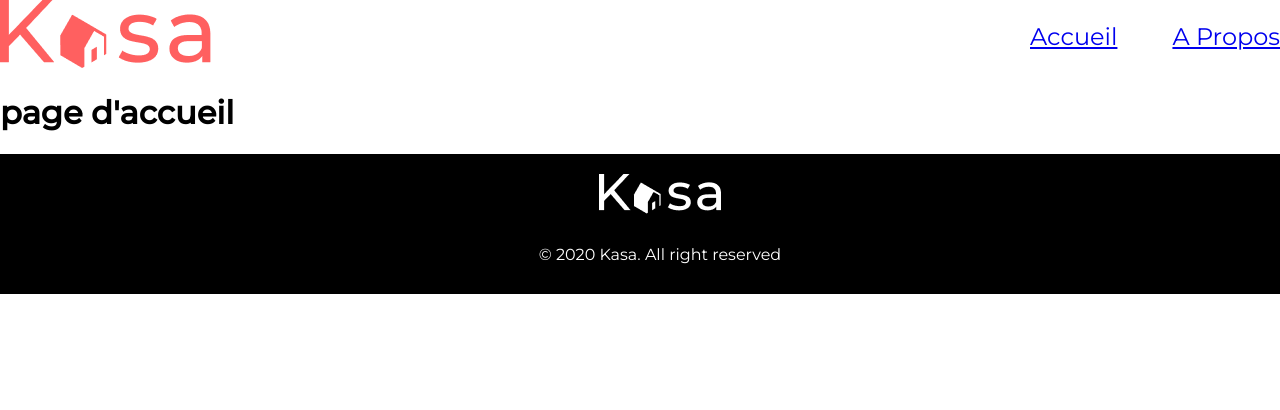
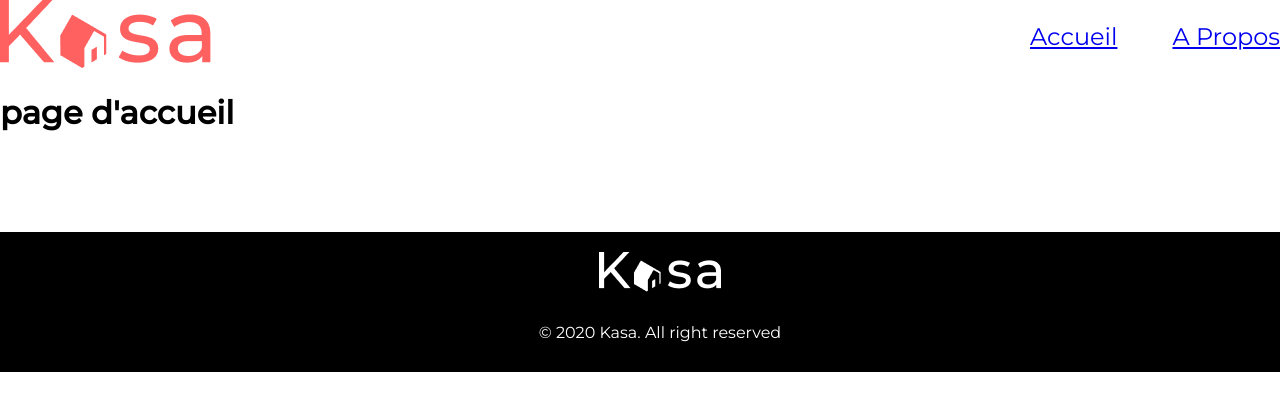
Before and after one commit to Frompath85/P11_Kasa, a React (Vite) app: page / in a window 1280 px wide. Shown: the top 410 px of the page. Built offline with nearby package versions, Linux system fonts and the light colour scheme.

Commit message:
maj footer

```diff
--- a/src/components/footer/footer.css
+++ b/src/components/footer/footer.css
@@ -6,6 +6,7 @@ footer {
     display: flex;
     align-items: center;
     flex-direction: column;
+    margin-top: 100px;
   }
   footer p{
     color: white;
--- a/src/components/footer/footer.jsx
+++ b/src/components/footer/footer.jsx
@@ -1,4 +1,4 @@
-import React from 'react'
+
 import "./footer.css"
 
 export default function Footer() {
```
